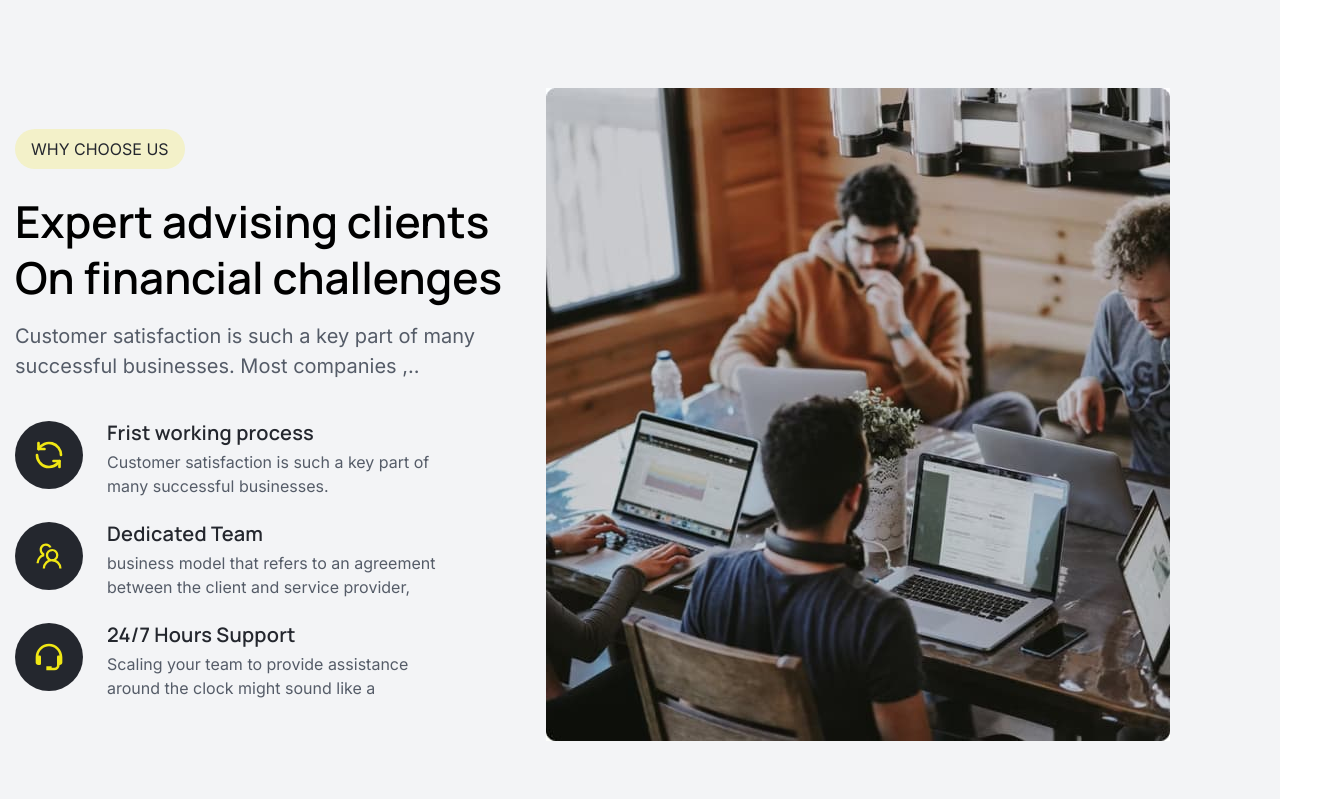
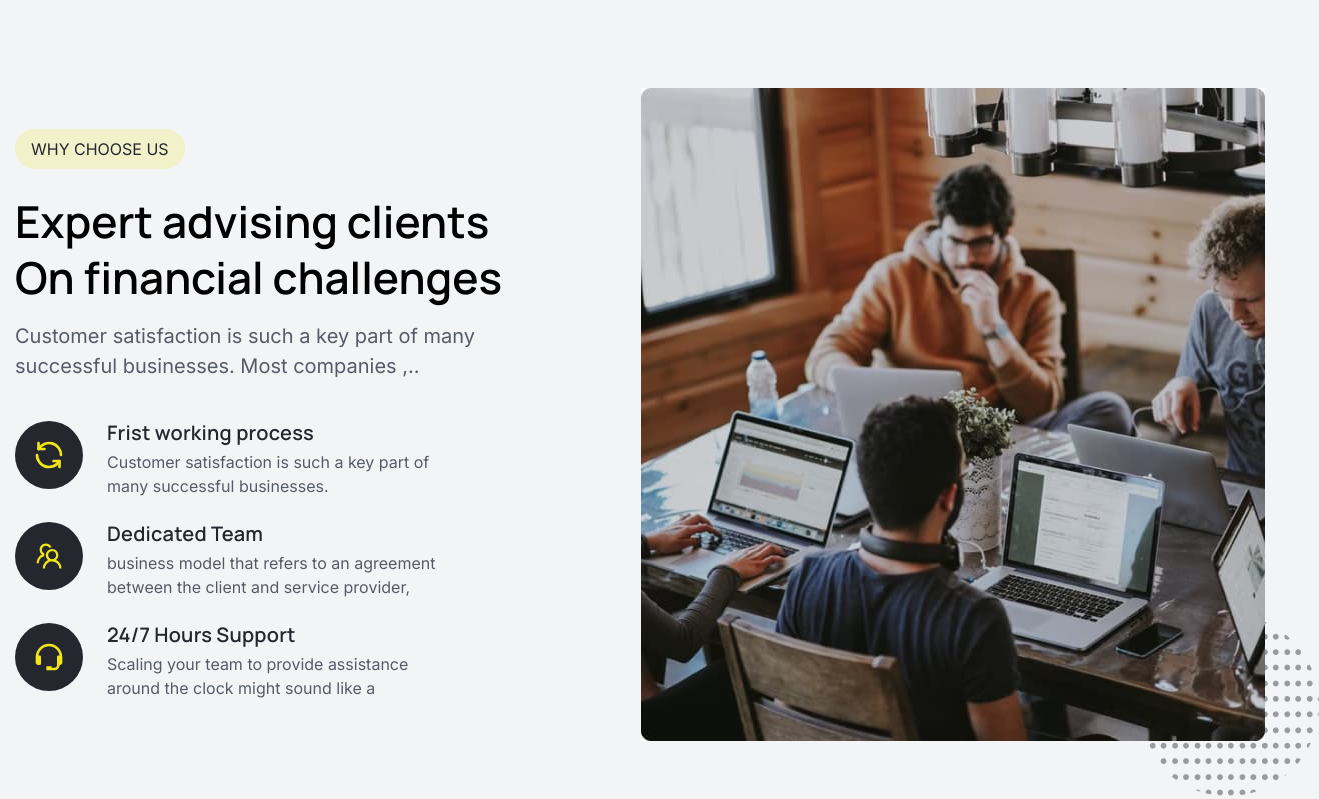
Before and after one commit to onix7l/rise-creative, a plain HTML site: page index.html in a window 1280 px wide. Shown: the part 1314-2113 px from the top of the page, 1319 px wide, since content can reach past the window. Drawn offline with nearby package versions, Linux system fonts and the light colour scheme.

Commit message:
choose fixed

```diff
--- a/css/styles.css
+++ b/css/styles.css
@@ -40,6 +40,7 @@ img {
 
 body {
   font-family: var(--first-font);
+  background-color: var(--additional-color);
 }
 
 .container {
@@ -296,7 +297,7 @@ body {
 .about {
   padding-top: 140px;
   padding-bottom: 140px;
-  background-color: var(--additional-color);
+  /* background-color: var(--additional-color); */
 }
 
 .about-container {
@@ -341,13 +342,14 @@ body {
 
 .choose {
   padding-bottom: 140px;
-  background-color: var(--additional-color);
+  /* background-color: var(--additional-color); */
 }
 
 .choose-container {
   display: flex;
   gap: 31px;
   align-items: center;
+  justify-content: space-between;
 }
 
 .choose .title {
@@ -423,7 +425,7 @@ body {
 /* Services section */
 
 .services {
-  background-color: var(--additional-color);
+  /* background-color: var(--additional-color); */
   padding-bottom: 138px;
 }
 
```
